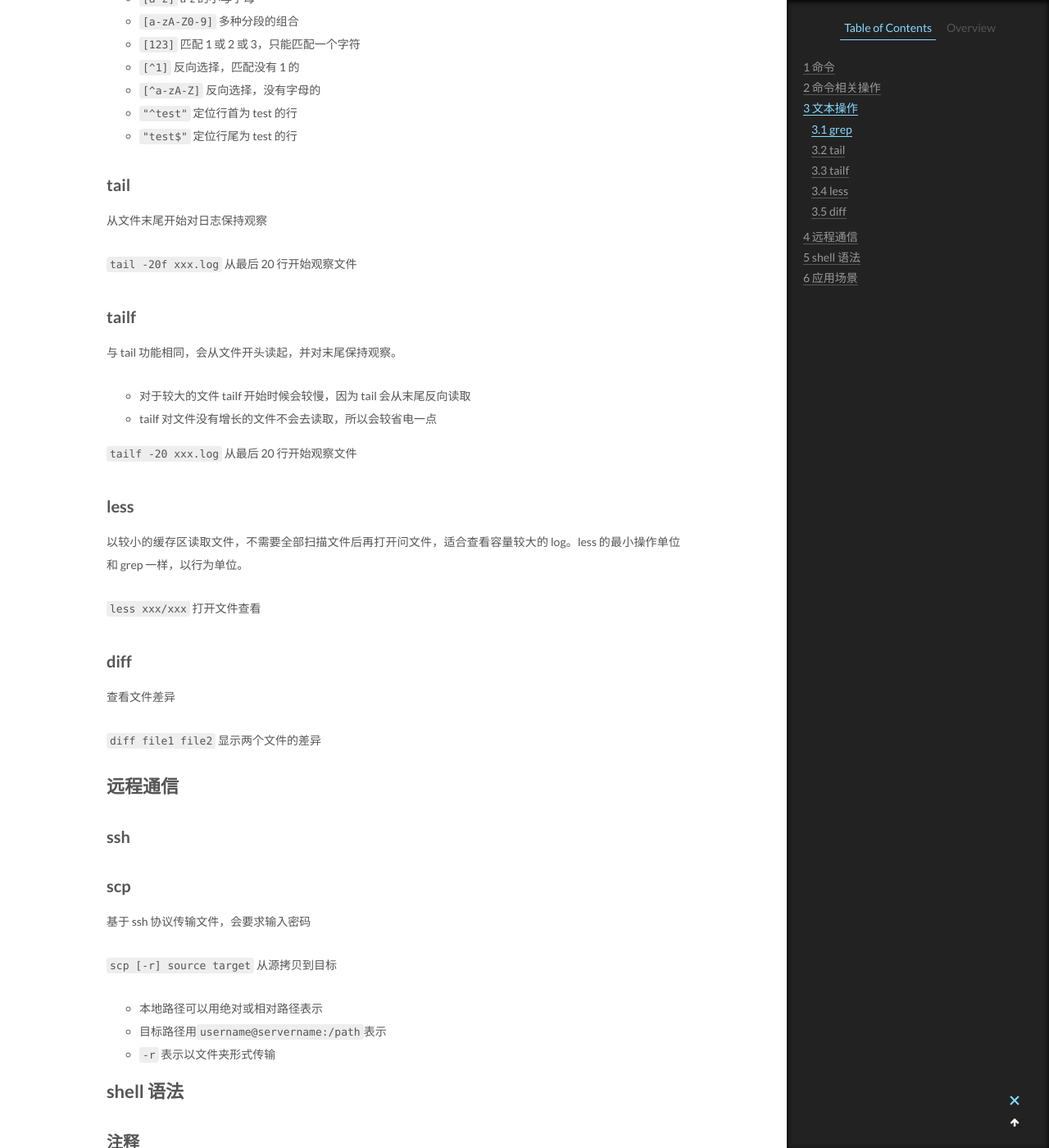
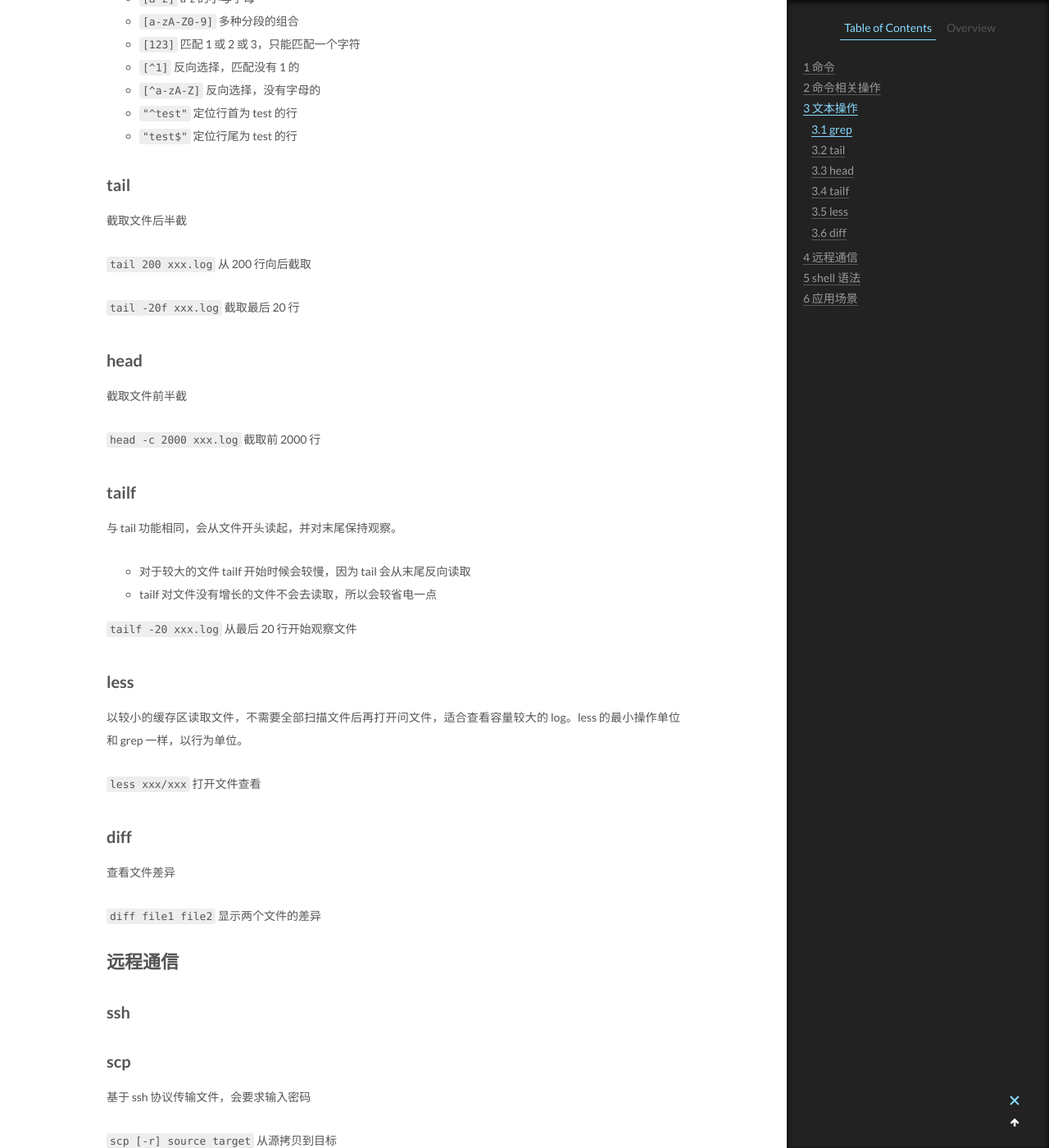
Before and after one commit to CodeHunter2006/CodeHunter2006.github.io, a Jekyll site: the page built from _posts/2018-09-02-Linux_Shell_Command.md, in a window 1280 px wide and 1400 px high, scrolled down 7153 px. Shown: the whole window at 82% size. Built offline with Jekyll 4.4.1, drawn with Linux system fonts in a browser that asks for light colours; some of the changed text lies outside the part shown.

Commit message:
[chore]: add contents.

````diff
--- a/_posts/2018-09-02-Linux_Shell_Command.md
+++ b/_posts/2018-09-02-Linux_Shell_Command.md
@@ -357,10 +357,20 @@ global regular expression print
 
 ## tail
 
-从文件末尾开始对日志保持观察
+截取文件后半截
+
+`tail 200 xxx.log`
+从 200 行向后截取
 
 `tail -20f xxx.log`
-从最后 20 行开始观察文件
+截取最后 20 行
+
+## head
+
+截取文件前半截
+
+`head -c 2000 xxx.log`
+截取前 2000 行
 
 ## tailf
 
@@ -469,3 +479,7 @@ touch -t 201407201710.00 abc
 find -newer abc
 # 在当前文件夹下，查找比刚才那个临时文件更新的文件
 ```
+
+## 查找某 log 中 2000 行之后的匹配项
+
+`tail 2000 xxx.log|grep "test"`
````
Also changed, not shown: _posts/2019-11-08-VIM_CMD.md (+4 -2 lines).
